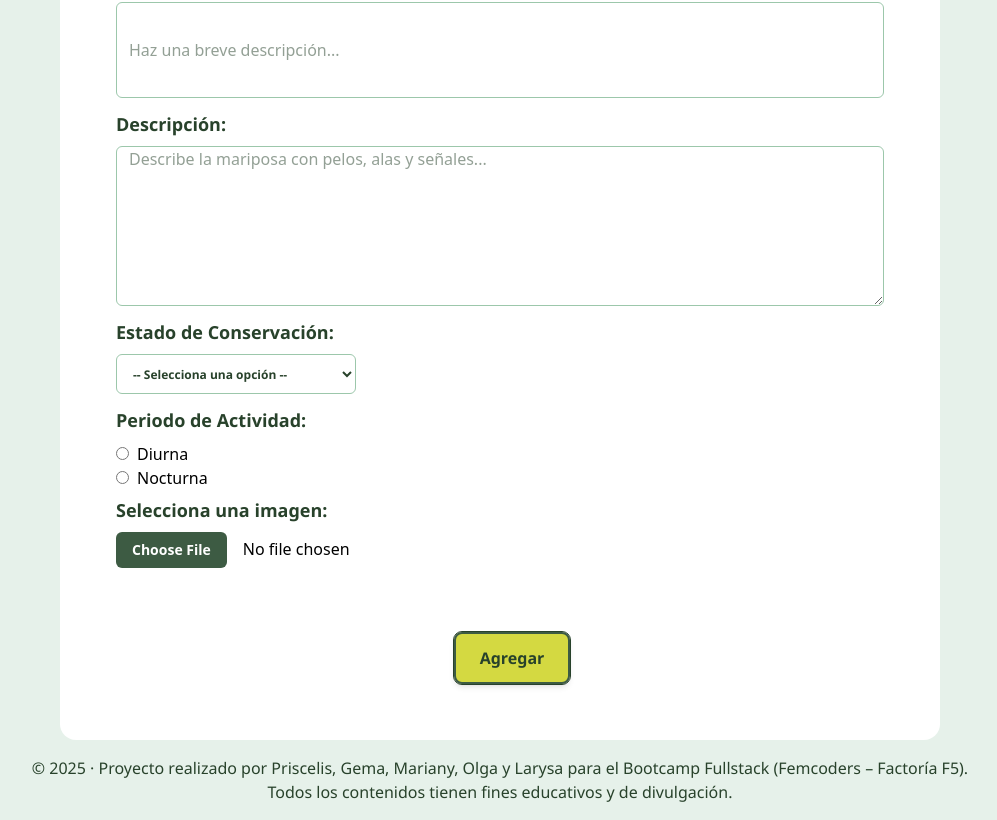
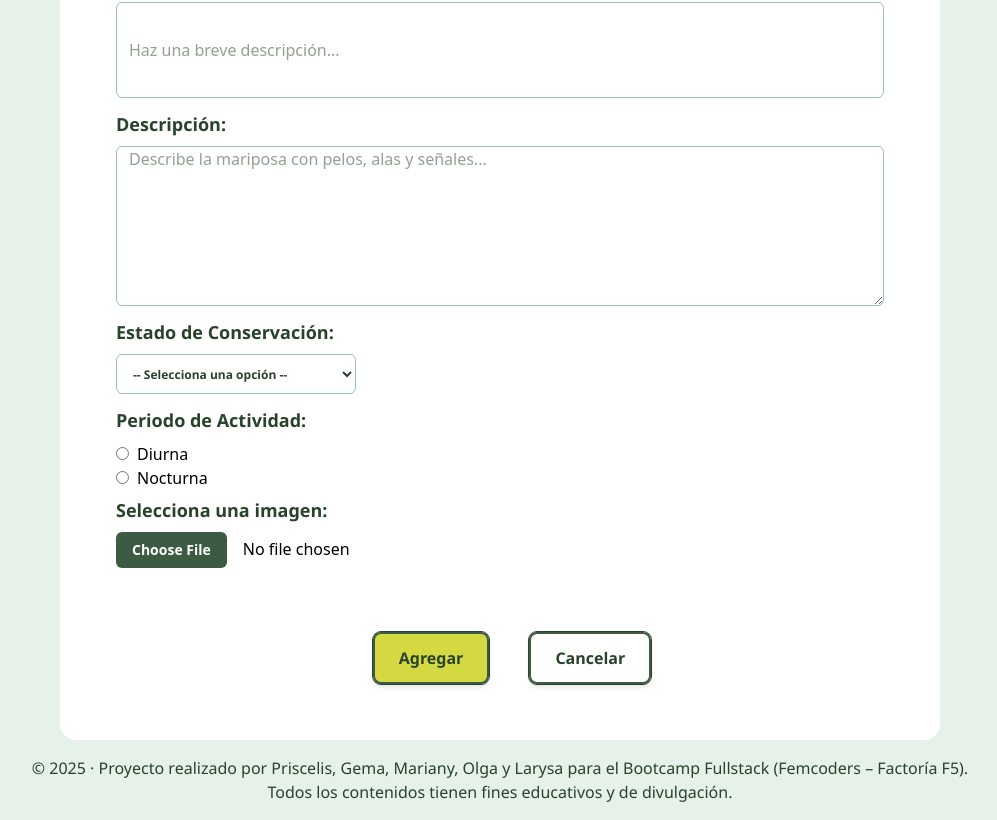
Before and after one commit to Proyecto-Asia/asian-butterflies, a React (Vite) app: page /newbutterfly in a window 1280 px wide. Shown: the part 624-1444 px from the top of the page, without its empty margins (140-1137 px from the left). Built offline with nearby package versions, Linux system fonts and the light colour scheme; data requests are answered from the project's data file.

Commit message:
Refactor: clean and organize code. Add Alerts and improve user flow. PENDING team aproval (#26)

```diff
--- a/src/components/Createform.jsx
+++ b/src/components/Createform.jsx
@@ -2,12 +2,14 @@ import Countryselect from "./CountrySelect";
 import Imageselector from "./Imageselector";
 import StatusSelector from "./StatusSelector";
 import Buttons from "../components/Buttons";
+
 const CreateForm = ({
   FormData,
   onChange,
   onSubmit,
   data,
   handleSelectionChange,
+  isSubmitting = false // Nuevo prop para manejar el estado de envío
 }) => {
   return (
     <>
@@ -23,12 +25,13 @@ const CreateForm = ({
           <input
             type="text"
             name="name"
-            maxLength="25"
+            maxLength="40"
             placeholder="Mariposa del Merge Infinito en Develop..."
             value={FormData.name}
             onChange={onChange}
             className="rounded-md w-full h-10 sm:h-12 bg-white px-3 border border-mint-green-200 focus:border-mint-green-600 focus:outline-2vw outline-mint-green-200 text-mint-green-700 mb-3"
             required
+            disabled={isSubmitting}
           />
         </div>
 
@@ -49,6 +52,7 @@ const CreateForm = ({
             placeholder="Morpho conflictus developensis.."
             className="rounded-md w-full h-10 sm:h-12 bg-white px-3 border border-mint-green-200 focus:border-mint-green-600 focus:outline-2vw outline-mint-green-200 text-mint-green-700 mb-3"
             required
+            disabled={isSubmitting}
           />
         </div>
 
@@ -56,7 +60,11 @@ const CreateForm = ({
         <div>
           <label className="font-bold text-mint-green-700 mb-2 text-sm lg:text-lg font-segoe">
             Selecciona el país de origen: <br />
-            <Countryselect datos={data} onChange={handleSelectionChange} />
+            <Countryselect
+              datos={data}
+              onChange={handleSelectionChange}
+              disabled={isSubmitting}
+            />
           </label>
         </div>
 
@@ -77,6 +85,7 @@ const CreateForm = ({
             onChange={onChange}
             className="rounded-md w-full h-10 sm:h-24 bg-white px-3 border border-mint-green-200 focus:border-mint-green-600 focus:outline-2vw outline-mint-green-200 text-mint-green-700 mb-3"
             required
+            disabled={isSubmitting}
           />
         </div>
 
@@ -96,15 +105,21 @@ const CreateForm = ({
             onChange={onChange}
             className="rounded-md w-full h-10 sm:h-40 bg-white px-3 border border-mint-green-200 focus:border-mint-green-600 focus:outline-2vw outline-mint-green-200 text-mint-green-700 mb-3"
             required
+            disabled={isSubmitting}
           />
         </div>
+
         <div>
           <label
             htmlFor="butterflies-status"
             className="font-bold text-mint-green-700 mb-2 text-sm lg:text-lg font-segoe"
           >
             Estado de Conservación: <br />
-            <StatusSelector value={FormData.status} onChange={onChange} />
+            <StatusSelector
+              value={FormData.status}
+              onChange={onChange}
+              disabled={isSubmitting}
+            />
           </label>
         </div>
 
@@ -121,6 +136,7 @@ const CreateForm = ({
               checked={FormData.activity === "1"}
               onChange={onChange}
               className="mr-2 text-mint-green-700 text-sm lg:text-lg font-segoe"
+              disabled={isSubmitting}
             />
             Diurna
           </label>
@@ -132,6 +148,7 @@ const CreateForm = ({
               checked={FormData.activity === "0"}
               onChange={onChange}
               className="mr-2 text-mint-green-700 mb-3 text-sm lg:text-lg font-segoe"
+              disabled={isSubmitting}
             />
             Nocturna
           </label>
@@ -142,6 +159,7 @@ const CreateForm = ({
           onUploadUrl={(url) =>
             onChange({ target: { name: "imageUrl", value: url } })
           }
+          disabled={isSubmitting}
         />
 
         {/* Vista previa */}
@@ -153,14 +171,23 @@ const CreateForm = ({
           />
         )}
 
-        {/* Botón enviar */}
-       <div className="flex justify-center my-8">
-        <Buttons  type="submit"
-          styleType="primary"
-          text="Agregar"
-          className="mt-8 ml-6"
-        />
-      </div>
+        {/* Botones */}
+        <div className="flex flex-col sm:flex-row justify-center gap-4 my-8">
+          <Buttons
+            type="submit"
+            styleType="primary"
+            text={isSubmitting ? "Creando..." : "Agregar"}
+            className="mt-8 ml-6"
+            disabled={isSubmitting}
+          />
+          <Buttons
+            styleType="secondary"
+            text="Cancelar"
+            linkTo="/butterflygrid"
+            className="mt-8 ml-6"
+            disabled={isSubmitting}
+          />
+        </div>
       </form>
     </>
   );
--- a/src/pages/CreateButterfly.jsx
+++ b/src/pages/CreateButterfly.jsx
@@ -1,15 +1,15 @@
 import { useState, useEffect } from "react";
-import CreateForm from "../components/CreateForm";
+import { useNavigate } from "react-router-dom";
+import CreateForm from "../components/CreateForm.jsx";
 import { createNewButterfly } from "../services/ButterflyServices";
 import TitleSection from "../components/TitleSection";
+import { confirmAlert, successAlert, errorAlert } from "../components/Alerts";
 
 const CreateButterfly = () => {
-  //Poniendome a pensar, creo que colocare aqui son los datos que los voy a mandar al metodo POST
-  // Aqui se escribe la pare de react jsx, es decir, las animaciones
+  const navigate = useNavigate();
 
   const [newButterfly, setNewButterfly] = useState({
-    // inicializando el estado vacio
-    name: "", // Tutto los dato que estan dentro del JSON
+    name: "",
     sciname: "",
     shortDescription: "",
     longDescription: "",
@@ -20,24 +20,82 @@ const CreateButterfly = () => {
     imageUrl: "",
   });
 
-  //Esto es para los input
+  const [data, setData] = useState([]);
+  const [loading, setLoading] = useState(false);
+  const [submitting, setSubmitting] = useState(false);
+
+  // Cargar datos de países al montar el componente
+  useEffect(() => {
+    const fetchCountryData = async () => {
+      try {
+        setLoading(true);
+        const response = await fetch("http://localhost:3000/butterfly");
+        if (!response.ok) {
+          throw new Error('Error al cargar los datos');
+        }
+        const countryData = await response.json();
+        setData(countryData);
+        console.log("Datos cargados:", countryData);
+      } catch (error) {
+        console.error("Error al cargar:", error);
+        errorAlert({
+          title: "Error de carga",
+          message: "No se pudieron cargar los datos de países. Por favor, recarga la página e intenta de nuevo."
+        });
+      } finally {
+        setLoading(false);
+      }
+    };
+
+    fetchCountryData();
+  }, []);
+
+  // Scroll al inicio al montar el componente
+  useEffect(() => {
+    window.scrollTo({
+      top: 0,
+      behavior: "smooth",
+    });
+  }, []);
+
+  // Manejar cambios en los inputs
   const controlarInput = (e) => {
-    //actuliza el input que le das click
-    const { name, value } = e.target; //
+    const { name, value } = e.target;
     setNewButterfly({
-      ...newButterfly, // Me evita escribir como todo el objeto de los inputs otra vez
+      ...newButterfly,
       [name]: value,
     });
   };
 
-  const manejarEnvio = async (e) => {
-    e.preventDefault(); // Evita que recargue la pagina
+  // Manejar cambios en el dropdown de países
+  const handleSelectionChange = ({ region, location }) => {
+    setNewButterfly({
+      ...newButterfly,
+      region: region,
+      location: location,
+    });
+    console.log("Región y ubicación actualizadas:", { region, location });
+  };
 
-    try {
-      await createNewButterfly(newButterfly);
-      alert("🦋 Mariposa creada con éxito");
+  // Validar que todos los campos estén completos
+  const validateForm = () => {
+    const requiredFields = [
+      'name', 'sciname', 'shortDescription', 'longDescription',
+      'activity', 'status', 'region', 'location', 'imageUrl'
+    ];
+
+    for (const field of requiredFields) {
+      if (!newButterfly[field] || newButterfly[field].trim() === '') {
+        return false;
+      }
+    }
+    return true;
+  };
+
+  // Resetear formulario
+  const resetForm = () => {
     setNewButterfly({
-        name: "", // Tutto los dato que estan dentro del JSON
+      name: "",
       sciname: "",
       shortDescription: "",
       longDescription: "",
@@ -47,33 +105,68 @@ const CreateButterfly = () => {
       location: "",
       imageUrl: "",
     });
+  };
+
+  // Manejar envío del formulario
+  const manejarEnvio = async (e) => {
+    e.preventDefault();
+
+    // Validar formulario
+    if (!validateForm()) {
+      errorAlert({
+        title: "Formulario incompleto",
+        message: "Por favor, completa todos los campos antes de continuar."
+      });
+      return;
+    }
+
+    // Confirmar antes de crear
+    const shouldCreate = await confirmAlert({
+      title: "Crear nueva mariposa",
+      message: `¿Estás segura de que quieres crear la mariposa "${newButterfly.name}"?`,
+      confirmText: "Sí, crear",
+      cancelText: "Cancelar"
+    });
+
+    if (!shouldCreate) {
+      return; // Si cancela, no hacer nada
+    }
+
+    try {
+      setSubmitting(true);
+      await createNewButterfly(newButterfly);
+
+      // Mostrar alerta de éxito
+      await successAlert({
+        title: "¡Mariposa creada!",
+        message: `La mariposa "${newButterfly.name}" ha sido añadida exitosamente a la colección.`
+      });
+
+      // Resetear formulario y navegar
+      resetForm();
+      navigate("/butterflygrid");
+
     } catch (error) {
-      console.error("Error al crear mariposa: ", error);
-      alert("⚠️ Ocurrió un error al crear la mariposa.");
+      console.error("Error al crear mariposa:", error);
+      errorAlert({
+        title: "Error al crear",
+        message: "Ocurrió un error al crear la mariposa. Por favor, verifica los datos e intenta de nuevo."
+      });
+    } finally {
+      setSubmitting(false);
     }
   };
-  // ahora viene lo de agarrar el valor de los dropdown de los paises
 
-  const [data, setData] = useState([]); // Al colocar algo nuevo, se debe colocar ajuro el useState
-  useEffect(() => {
-    fetch("http://localhost:3000/butterfly")
-      .then((res) => res.json()) // Corregido: era
-      .then((data) => {
-        setData(data);
-        console.log("Datos cargados:", data);
-      })
-      .catch((err) => console.error("Error al cargar:", err));
-  }, []); // Dependencias vacías para evitar loop infinito
-
-  // Manejar cambios en el dropdown de países - AQUÍ SE GUARDAN EN newButterfly
-  const handleSelectionChange = ({ region, location }) => {
-    setNewButterfly({
-      ...newButterfly,
-      region: region,
-      location: location,
-    });
-    console.log("Región y ubicación actualizadas:", { region, location });
-  };
+  // Mostrar loading mientras cargan los datos
+  if (loading) {
+    return (
+      <div className="flex justify-center items-center min-h-screen">
+        <div className="text-mint-green-700 text-lg font-segoe">
+          Cargando datos... 🦋
+        </div>
+      </div>
+    );
+  }
 
   return (
     <>
@@ -81,11 +174,12 @@ const CreateButterfly = () => {
         <TitleSection title="¡Añade una nueva especie!" />
         <div className="mx-8">
           <CreateForm
-            FormData={newButterfly} // el estado con todos los valores
-            onChange={controlarInput} //Manejar cambios en los inputs
-            onSubmit={manejarEnvio} // La funcion para manejar el envio del formulario
+            FormData={newButterfly}
+            onChange={controlarInput}
+            onSubmit={manejarEnvio}
             data={data}
             handleSelectionChange={handleSelectionChange}
+            isSubmitting={submitting}
           />
         </div>
       </section>
```
Lines whose indentation alone changed are shown as unchanged.
